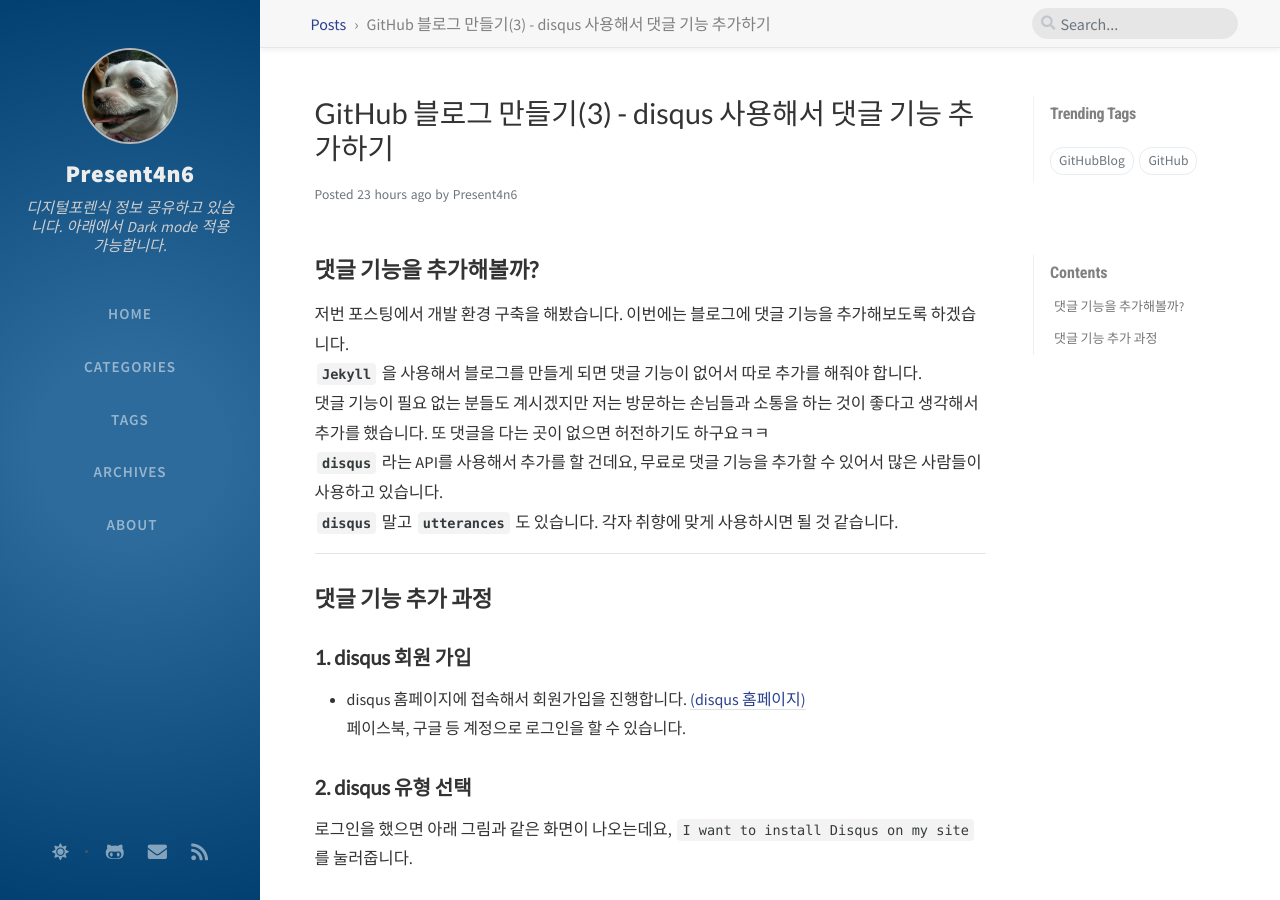
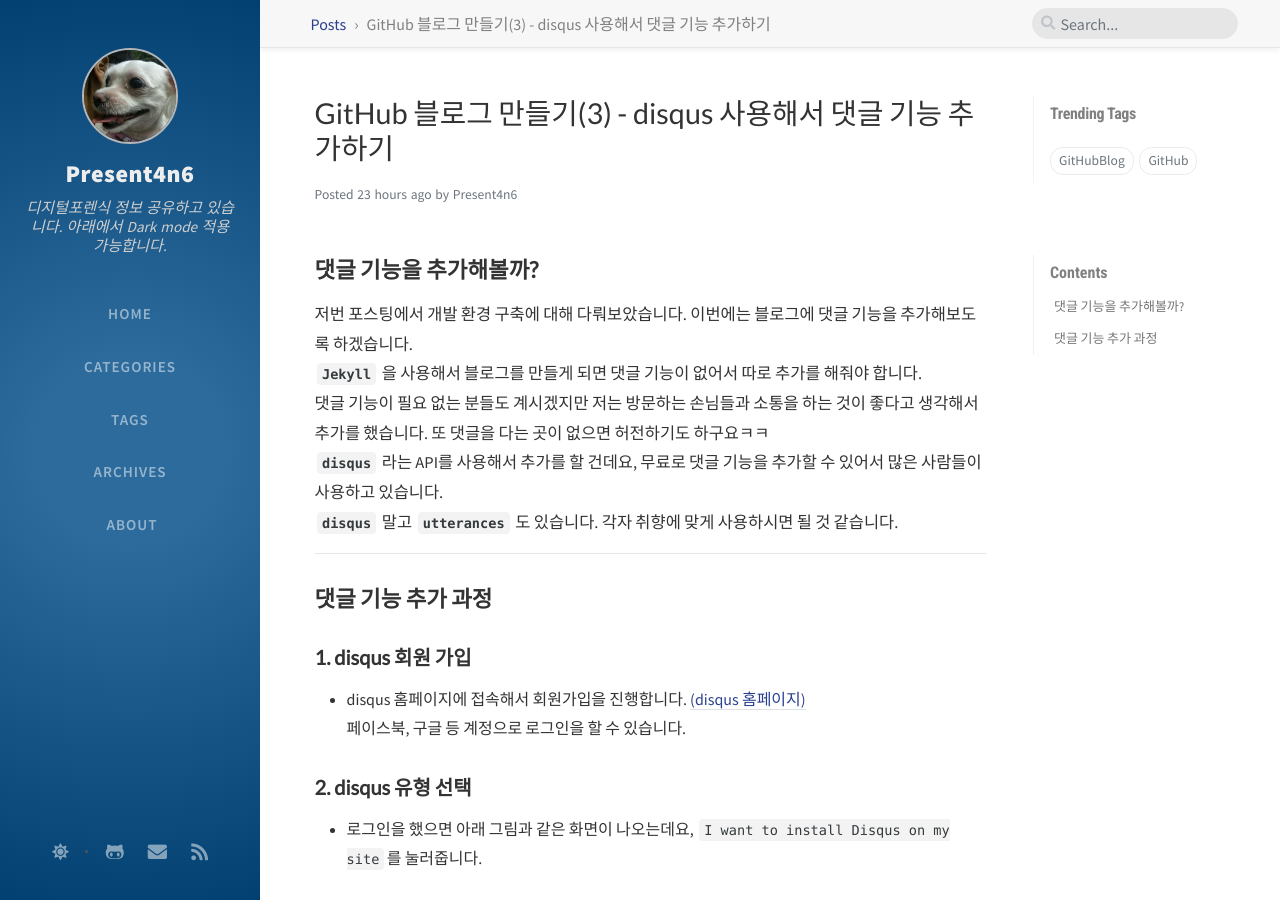
Before and after one commit to present4n6/present4n6.github.io, a Jekyll site: the page built from _posts/2020-09-22-MakeGitBlog_add Comments.md, in a window 1280 px wide and 900 px high. Built offline with Jekyll 4.4.1, drawn with Linux system fonts in a browser that asks for light colours; nearby versions of some CDN libraries; comment, search, counter and statistics services are not loaded; some of the changed text lies outside the part shown.

Commit message:
2020-09-22-17:19-Addcomments

```diff
--- a/_posts/2020-09-22-MakeGitBlog_add Comments.md
+++ b/_posts/2020-09-22-MakeGitBlog_add Comments.md
@@ -10,7 +10,7 @@ math: true
 
 ## **댓글 기능을 추가해볼까?**
 
-저번 포스팅에서 개발 환경 구축을 해봤습니다. 이번에는 블로그에 댓글 기능을 추가해보도록 하겠습니다.
+저번 포스팅에서 개발 환경 구축에 대해 다뤄보았습니다. 이번에는 블로그에 댓글 기능을 추가해보도록 하겠습니다.
 **`Jekyll`** 을 사용해서 블로그를 만들게 되면 댓글 기능이 없어서 따로 추가를 해줘야 합니다.
 댓글 기능이 필요 없는 분들도 계시겠지만 저는 방문하는 손님들과 소통을 하는 것이 좋다고 생각해서 추가를 했습니다. 또 댓글을 다는 곳이 없으면 허전하기도 하구요ㅋㅋ
 **`disqus`** 라는 API를 사용해서 추가를 할 건데요, 무료로 댓글 기능을 추가할 수 있어서 많은 사람들이 사용하고 있습니다.
@@ -26,7 +26,7 @@ math: true
 
 ### **2. disqus 유형 선택**
 
-로그인을 했으면 아래 그림과 같은 화면이 나오는데요, `I want to install Disqus on my site`를 눌러줍니다.
+* 로그인을 했으면 아래 그림과 같은 화면이 나오는데요, `I want to install Disqus on my site`를 눌러줍니다.
 
 ![upload-image](/assets/post/makegitblog/21.png)
 
```
Also changed, not shown: other parts of _posts/2020-09-22-MakeGitBlog_add Comments.md (+1 -1 lines).
